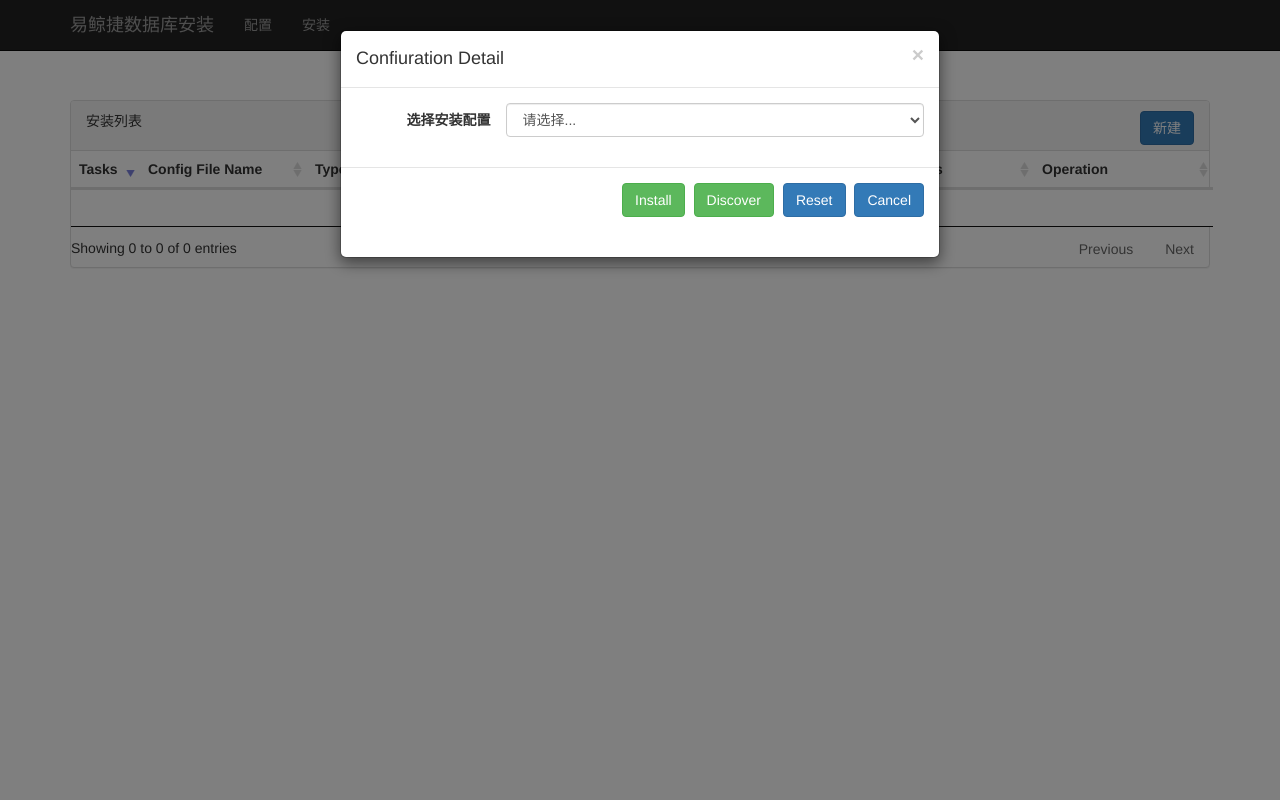
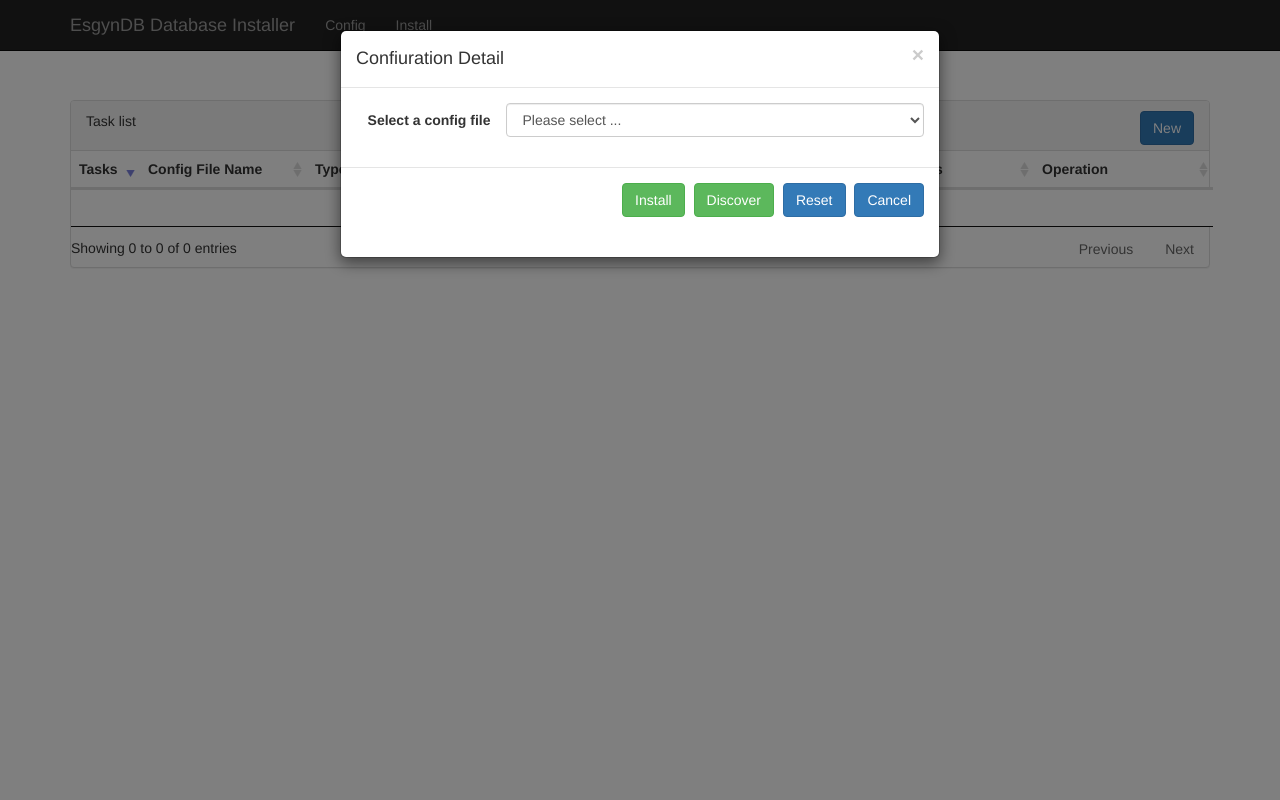
Before and after one commit to mkby/InstallerUI, a Flask app: page /installPage in a window 1280 px wide, after a click on "New". Run offline with Flask 2, Linux system fonts and the light colour scheme; data that the repository does not hold is empty; some libraries are stand-ins or nearby versions.

Commit message:
CN to EN

```diff
--- a/InstallerUI/api.py
+++ b/InstallerUI/api.py
@@ -80,7 +80,7 @@ class TaskHandler(object):
         self.configFileName = ''
 
     def run(self):
-        self.rc = -1
+        self.rc = RC_INIT
         if not os.path.exists(self.configFilePath):
             self.rc = EC_NO_FILE
         else:
@@ -96,9 +96,6 @@ class TaskHandler(object):
             p = subprocess.Popen(cmd, stdin=subprocess.PIPE, stdout=subprocess.PIPE, stderr=subprocess.PIPE, shell=True)
             self.pid = p.pid
             self.stdout, self.stderr = p.communicate()
-            # filter discover output
-            if self.type == TYPE_DISCOVER:
-                self.stdout = re.search(r'(\[.*\])', self.stdout).groups()[0]
             self.rc = p.returncode
 
 def run_cmd(cmd):
@@ -281,6 +278,7 @@ def get_file_list(dirname):
     g = os.walk(path)
     try:
         name, dirs, files = g.next()
+        dirs.sort()
         files = [f for f in files if re.findall(r'esgynDB_.*_server-.*.tar.gz', f)]
     except StopIteration:
         dirs = files = []
--- a/InstallerUI/static/js/InstallView.js
+++ b/InstallerUI/static/js/InstallView.js
@@ -32,7 +32,6 @@ function($) {
 			columns: [{
 					data: 'id',
 					title: "Tasks",
-
 				}, {
 					data: 'name',
 					title: 'Config File Name'
@@ -121,13 +120,13 @@ function($) {
 					"mRender": function(data, type, full) {
 						if(full.type == "Discover") {
 							if(full.status == "SUCCESS") {
-								var rowcontent = '<button type="button" class="btn btn-primary btn-slave">节点信息</button>';
+								var rowcontent = '<button type="button" class="btn btn-primary btn-slave">Node info</button>';
 								return rowcontent;
 							}
 						}
-						var rowcontent = '<button type="button" class="btn btn-primary btn-log">日志信息</button>';
+						var rowcontent = '<button type="button" class="btn btn-primary btn-log">Logs</button>';
                                                 if(full.type=="Install"&&full.status=="ERROR"){
-                                                    rowcontent += '  <button type="button" class="btn btn-primary btn-reInstall">重装</button>'
+                                                    rowcontent += '  <button type="button" class="btn btn-primary btn-reInstall">Reinstall</button>'
                                                 }
 						return rowcontent;
 					}
@@ -204,7 +203,6 @@ function($) {
                                         type: "PUT",
                                         //dataType: "json",
                                         //contentType: "application/json",
-
                                       //  dataSrc:'',
                                         success: function(data) {
                                             $('#installTable').DataTable().ajax.reload(null, false);
@@ -375,7 +373,7 @@ function($) {
 				for(var i = 0; i < jsonObj.length; i++) {
 					optionstring += "<option value=\"" + jsonObj[i].configFileName + "\" >" + jsonObj[i].configFileName + "</option>";
 				}
-				$(SelectConfig).html("<option value=''>请选择...</option> " + optionstring);
+				$(SelectConfig).html("<option value=''>Please select ...</option> " + optionstring);
 			}
 		});
 	}
--- a/InstallerUI/templates/install.html
+++ b/InstallerUI/templates/install.html
@@ -3,7 +3,7 @@
 
 	<head>
 		<meta charset="utf-8">
-		<title>易鲸捷数据库安装</title>
+		<title>EsgynDB Database Installer</title>
 		<link href="../static/lib/css/jquery.dataTables.min.css" rel="stylesheet">
 		<link href="../static/lib/bootstrap/dist/css/bootstrap.css" rel="stylesheet">
 		<link href="../static/lib/css/bootstrap-multiselect.css" rel="stylesheet">
@@ -24,15 +24,15 @@
 			<nav class="navbar navbar-inverse  navbar-fixed-top">
 				<div class="container">
 					<div class="navbar-header">
-						<a class="navbar-brand" href="#">易鲸捷数据库安装</a>
+						<a class="navbar-brand" href="#">EsgynDB Database Installer</a>
 					</div>
 					<div id="navbar" class="navbar-collapse collapse">
 						<ul class="nav navbar-nav">
 							<li>
-								<a href="/">配置</a>
+								<a href="/">Config</a>
 							</li>
 							<li>
-								<a href="installPage">安装</a>
+								<a href="installPage">Install</a>
 							</li>
 						</ul>
 					</div>
@@ -41,8 +41,8 @@
 			<div class="container">
 				<div role="tabpanel" class="tab-pane active" id="list">
 					<div class="panel panel-default" style="margin-top:100px">
-						<div class="panel-heading" style="height:50px">安装列表
-							<button type="button" class="btn btn-primary" data-toggle="modal" data-target="#installDialog" style="float:right;margin-left:10px">新建</button>
+						<div class="panel-heading" style="height:50px">Task list
+							<button type="button" class="btn btn-primary" data-toggle="modal" data-target="#installDialog" style="float:right;margin-left:10px">New</button>
 						</div>
 						<table id="installTable" class="table table-hover" style="table-layout:fixed"></table>
 					</div>
@@ -58,16 +58,16 @@
 							<div class="modal-body">
 								<form class="form-horizontal" id="form">
 									<div class="form-group">
-										<label for="exampleInputEmail1" class="col-sm-3 control-label" style="padding-left: 0px; padding-right: 0px">选择安装配置</label>
+										<label for="exampleInputEmail1" class="col-sm-3 control-label" style="padding-left: 0px; padding-right: 0px">Select a config file</label>
 										<div class="col-sm-9">
 											<select id="selectConfig" name="selectConfig" class="form-control"></select>
 										</div>
 									</div>
 								</form>
 								<div class="alert alert-danger alert-dismissible fade in" role="alert" id="myAlert" style="display:none">
-									<button type="button" class="close" aria-label="close"></button>请选择配置文件</div>
+									<button type="button" class="close" aria-label="close"></button>Please select a config file</div>
 								<div class="alert alert-danger alert-dismissible fade in" role="alert" id="myAlert1" style="display:none">
-									<button type="button" class="close" aria-label="close"></button>该集群正在安装</div>
+									<button type="button" class="close" aria-label="close"></button>The cluster is being installed now</div>
 							</div>
 							<div class="modal-footer" style="height: 90px">
 								<input id="installApplyButton" class="submit btn btn-success" type="submit" value="Install">
@@ -124,10 +124,10 @@
                                     <div class="modal-dialog modal-sm">
                                         <div class="modal-content">
                                                 <div class="modal-header">
-                                                        <h4 class="modal-title">提示信息</h4></div>
-                                                <div class="modal-body">该集群已有一个正在进行的安装任务</div>
+                                                        <h4 class="modal-title">Message</h4></div>
+                                                <div class="modal-body">The cluster is being installed now</div>
                                                 <div class="modal-footer">
-                                                        <button type="button" class="btn btn-primary" data-dismiss="modal">确定</button>
+                                                        <button type="button" class="btn btn-primary" data-dismiss="modal">OK</button>
                                                 </div>
                                         </div>
                                     </div>
```
Also changed, not shown: InstallerUI/static/js/ConfigureView.js (+8 -9 lines), InstallerUI/templates/index.html (+15 -12 lines).
